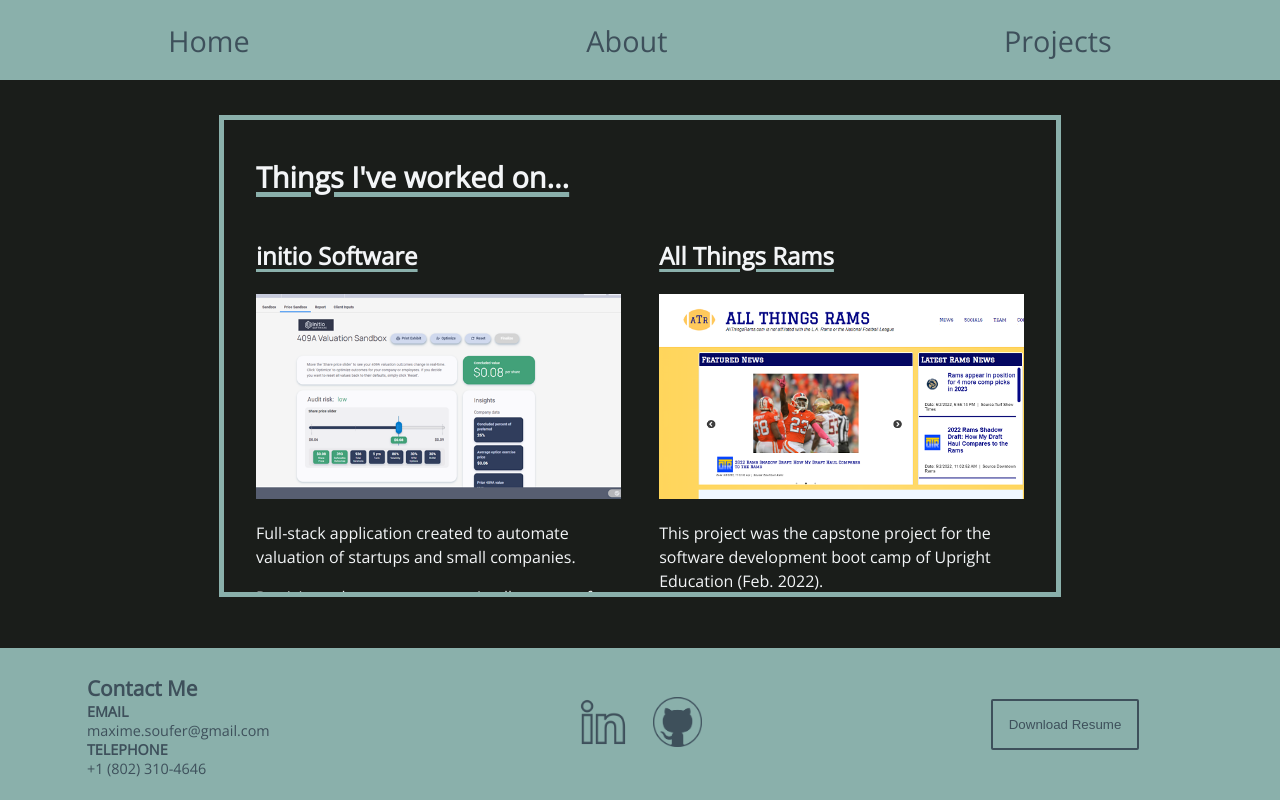
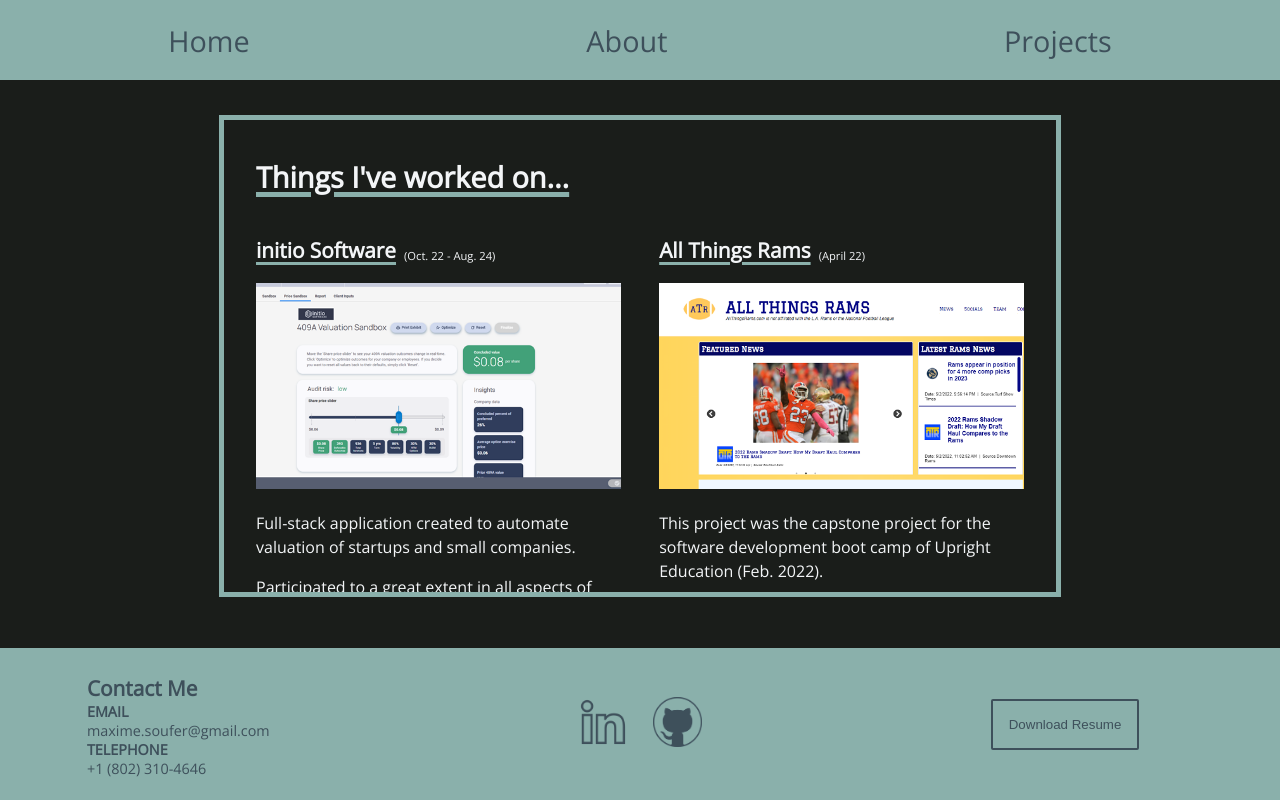
Before and after one commit to MaxS713/react-portfolio-MaxS713, a React (Create React App) app: page /Projects in a window 1280 px wide. Built offline with nearby package versions, Linux system fonts and the light colour scheme.

Commit message:
add project link

```diff
--- a/src/pages/Projects.css
+++ b/src/pages/Projects.css
@@ -49,13 +49,26 @@
 }
 
 #project-list h2 {
-  font-size: calc(1vw + 0.7em);
+  font-size: calc(1vw + 0.5em);
   text-decoration: underline 0.2rem solid #8ab0ab;
   text-underline-offset: 0.5vh;
 }
 
-#project-list h2 a {
-  text-decoration: underline 3px solid #8ab0ab;
+#project-list .project-title {
+  display: flex;
+}
+
+#project-list .project-title span {
+  display: flex;
+  align-items: center;
+  font-size: calc(0.5vw + 0.3em);
+  margin-left: 8px;
+  margin-top: 12px;
+}
+
+#project-list h2 span {
+  text-decoration: none !important;
+  font-size: calc(0.5vw + 0.1em);
 }
 
 #project-list h2 a:link {
--- a/src/pages/Projects.jsx
+++ b/src/pages/Projects.jsx
@@ -15,13 +15,17 @@
     title: 'initio Software',
     img: initioPreview,
     link: 'https://initio.software/',
+    website: 'https://initio.software/',
+    when: 'Oct. 22 - Aug. 24',
     description: 'Full-stack application created to automate valuation of startups and small companies.\n' +
       'Participated to a great extent in all aspects of production: planning, front-end and back-end development and deployment.',
   },
   {
     title: 'All Things Rams',
+    img: atrPreview,
+    when: 'April 22',
     link: 'https://github.com/MaxS713/All-Things-Rams/',
-    img: atrPreview,
+    checkLink: 'https://all-things-rams.vercel.app/',
     description: 'This project was the capstone project for the software development boot camp of Upright Education (Feb. 2022).\n' +
       'The client wanted a website that had all the latest news and socials updates about the L.A. Rams ' +
       'football team. This is a full-stack application with the use of React, Express and ' +
@@ -30,6 +34,7 @@
   {
     title: 'Jeopardy Board',
     img: jeopardyPreview,
+    when: 'March 22',
     link: 'https://github.com/MaxS713/jeopardy-board-MaxS713/',
     tryLink: 'https://maxs713.github.io/jeopardy-board-MaxS713/',
     description: 'A trivia game based on the famous TV show Jeopardy. This showcases HTML, CSS and JS working together!',
@@ -37,6 +42,7 @@
   {
     title: 'Zorkington',
     img: zorkingtonPreview,
+    when: 'Feb. 22',
     link: 'https://github.com/MaxS713/zorkington-MaxS713/',
     description: 'A text based console game inspired by the first popular of its kind: Zorkington. ' +
       'The game is called Xirtam and is based on the theme of the Matrix. This showcases the use ' +
@@ -45,6 +51,7 @@
   {
     title: 'The Robot Factory',
     img: crudPreview,
+    when: 'April 22',
     link: 'https://github.com/MaxS713/CRUD-The-Robot-Factory/',
     tryLink: 'https://crud-the-robot-factory.vercel.app/',
     description: 'This is a full stack application game I designed on my free time for my classmates to try out. ' +
@@ -53,14 +60,16 @@
   {
     title: 'Yelpington',
     img: yelpingtonPreview,
+    when: 'March 22',
     link: 'https://github.com/MaxS713/yelpington-MaxS713/',
-    tryLink: 'https://yelpington-maxs.vercel.app/',
+    checkLink: 'https://yelpington-maxs.vercel.app/',
     description: "A react app based on 'yelp', a directory of some restaurants in Burlington, VT. " +
       "Showcases the use of a node.js express server and the map library 'leaflet'."
   },
   {
     title: 'Tic-Tac-Toe',
     img: ticTacToePreview,
+    when: 'March 23',
     link: 'https://github.com/MaxS713/tic-tac-toe/',
     tryLink: 'https://tic-tac-toe-omega-inky.vercel.app/',
     description: 'Tic-Tac-Toe game to practice simple React and web application principles.'
@@ -68,13 +77,15 @@
   {
     title: 'React Chat',
     img: reactChatPreview,
+    when: 'March 22',
     link: 'https://github.com/MaxS713/react-chat-maxs-jas/',
-    tryLink: 'https://react-chat-maxs-jas.vercel.app/',
+    checkLink: 'https://react-chat-maxs-jas.vercel.app/',
     description: 'A react chat app. Showcases the use of an express server and a MongoDB database.'
   },
   {
     title: 'Guess The Number',
     img: guessTheNumberPreview,
+    when: 'Feb 22',
     link: 'https://github.com/MaxS713/guess-the-number-MaxS713/',
     description: 'A console program that has the computer guess a number you picked, or lets you guess a ' +
       'number the computer picked! Showcases basic JavaScript logic and operators.'
@@ -90,12 +101,17 @@
         <div id="project-list">
           {projects.map((project) => (
             <div key={project.title} className="project-item">
-              <h2><a href={project.link} target="_blank" rel="noopener noreferrer">{project.title}</a></h2>
+              <div className="project-title">
+                <h2><a href={project.link} target="_blank" rel="noopener noreferrer">{project.title}</a></h2>
+                <span>{`(${project.when})`}</span>
+              </div>
               <a href={project.link} target="_blank" rel="noopener noreferrer">
                 <img src={project.img} alt={`Preview of ${project.title}`} />
               </a>
               {project.description.split('\n').map((textPart) => <p key={textPart}>{textPart}</p>)}
               {project.tryLink && <a href={project.tryLink} target="_blank" rel="noopener noreferrer">Try it here!</a>}
+              {project.checkLink && <a href={project.checkLink} target="_blank" rel="noopener noreferrer">Check it out here!</a>}
+              {project.website && <a href={project.website} target="_blank" rel="noopener noreferrer">Website</a>}
             </div>
           ))}
         </div>
```
